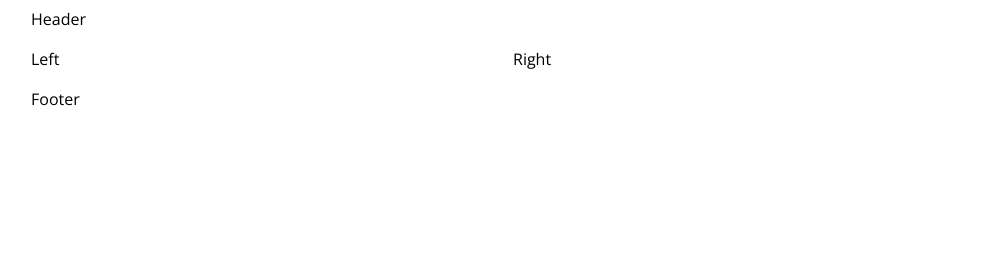
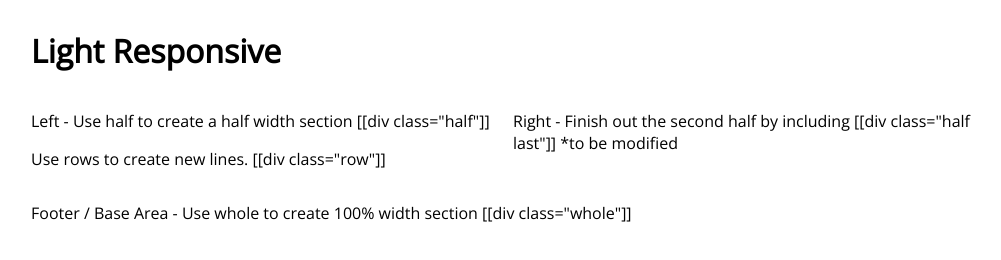
Before and after one commit to keade/light-responsive, a plain HTML site: page index.html in a window 1280 px wide. Shown: the whole page, without its empty margins (127-1128 px from the left). Drawn offline with nearby package versions, Linux system fonts and the light colour scheme.

Commit message:
added readme text to index

```diff
--- a/index.html
+++ b/index.html
@@ -1,7 +1,7 @@
 <!doctype html>
 <html>
 <head>
-	<title>Light Response</title>
+	<title>Light Responsive</title>
 	<meta name="viewport" content="width=device-width, initial-scale=1.0, user-scalable=no">
 	<link rel="stylesheet" href="frame.css" type="text/css" media="screen" title="no title" charset="utf-8">
 	<link href='http://fonts.googleapis.com/css?family=Open+Sans:300' rel='stylesheet' type='text/css'>
@@ -9,20 +9,21 @@
 <body>
 	<div class="row">
 		<div class="whole">
-			Header
+			<h1>Light Responsive</h1>
 		</div>
 	</div>
 	<div class="row">
 		<div class="half">
-			Left
+			<p>Left - Use half to create a half width section [[div class="half"]]</p>
+			<p>Use rows to create new lines. [[div class="row"]]</p>
 		</div>
 		<div class="half last">
-			Right
+			<p>Right - Finish out the second half by including [[div class="half last"]] *to be modified</p>
 		</div>
 	</div>
 	<div class="row">
 		<div class="whole">
-			Footer
+			<p>Footer / Base Area - Use whole to create 100% width section [[div class="whole"]]</p>
 		</div>
 	</div>
 </body>
```
